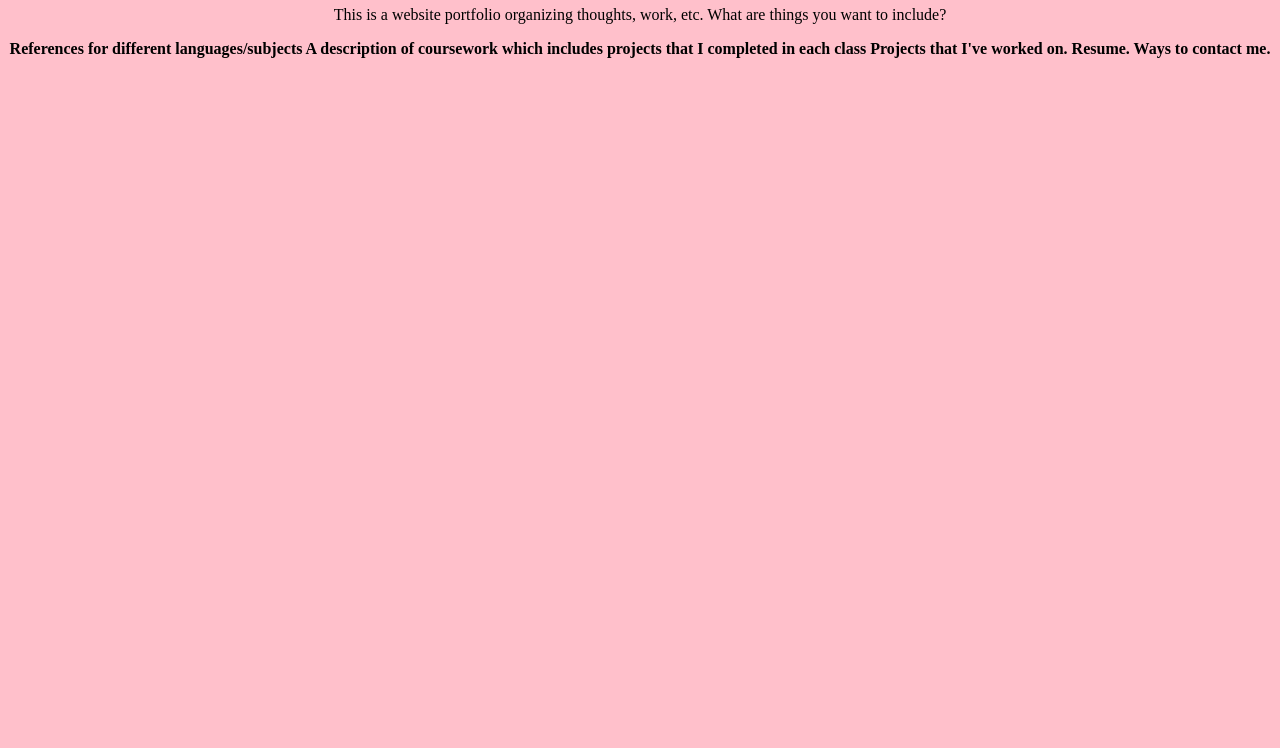
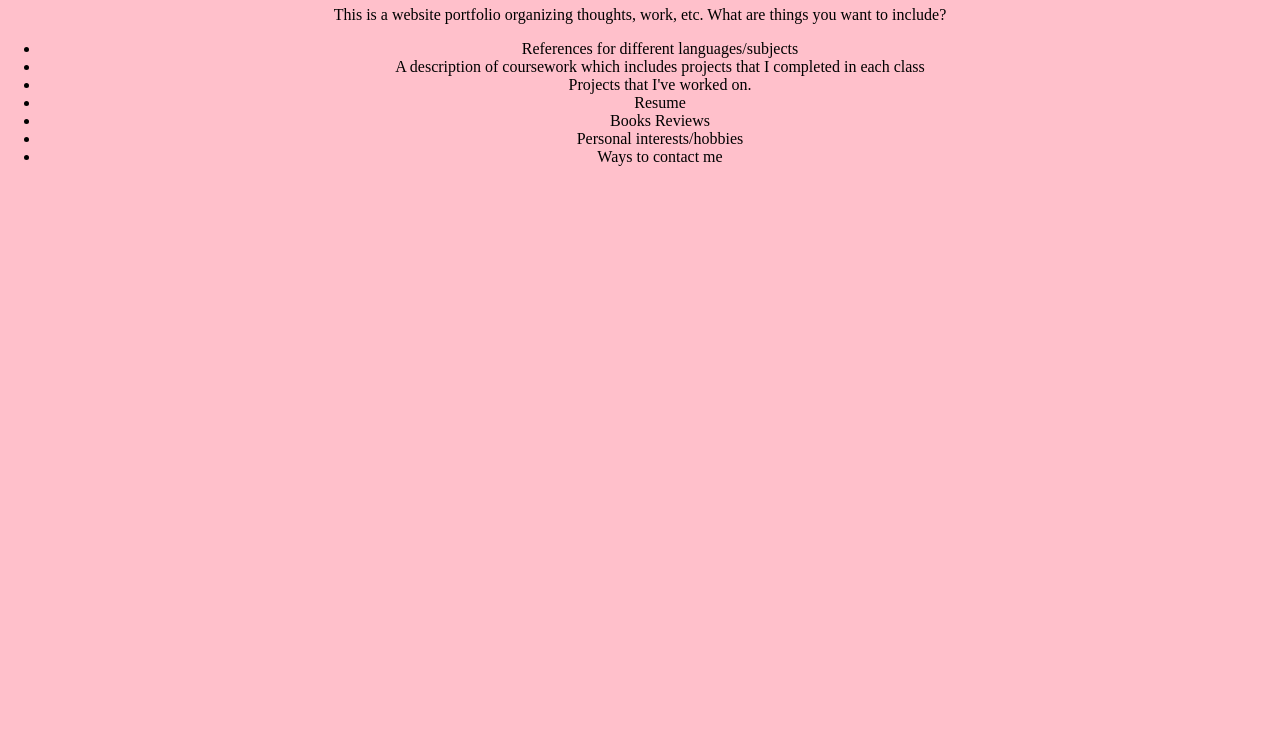
Before and after one commit to bew030/bernard-website, a plain HTML site: page index.html in a window 1280 px wide. Shown: the part 52-800 px from the top of the page. Drawn offline with Linux system fonts and the light colour scheme.

Commit message:
added real bulleet points

```diff
--- a/index.html
+++ b/index.html
@@ -19,21 +19,14 @@
         This is a website portfolio organizing thoughts, work, etc.
 
         What are things you want to include?
-    </p>
-    <b>
-        References for different languages/subjects
-    </b>
-    <b>
-        A description of coursework which includes projects that I completed in each class
-    </b>
-    <b>
-        Projects that I've worked on.
-    </b>
-    <b>
-        Resume.
-    </b>
-    <b>
-        Ways to contact me.
-    </b>
+        <ul>
+            <li>References for different languages/subjects</li>
+            <li>A description of coursework which includes projects that I completed in each class</li>
+            <li>Projects that I've worked on. </li>
+            <li>Resume</li>
+            <li>Books Reviews</li>
+            <li>Personal interests/hobbies</li>
+            <li>Ways to contact me</li>
+        </ul>
 </body>
 </html>
```
